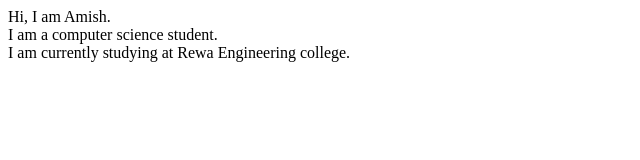
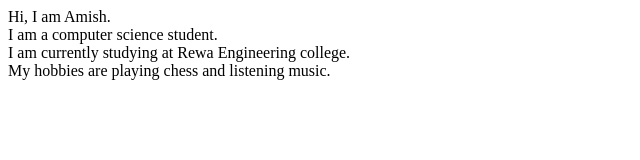
Before and after one commit to AmishMishra11/amish-site, a plain HTML site: page index.html in a window 1280 px wide. Shown: the whole page, without its empty margins (0-640 px from the left). Drawn offline with Linux system fonts and the light colour scheme.

Commit message:
docs: added hobbies

```diff
--- a/index.html
+++ b/index.html
@@ -9,6 +9,7 @@
 <body>
     Hi, I am Amish.<br>
     I am a computer science student.<br>
-    I am currently studying at Rewa Engineering college.
+    I am currently studying at Rewa Engineering college.<br>
+    My hobbies are playing chess and listening music.
 </body>
 </html>
```
